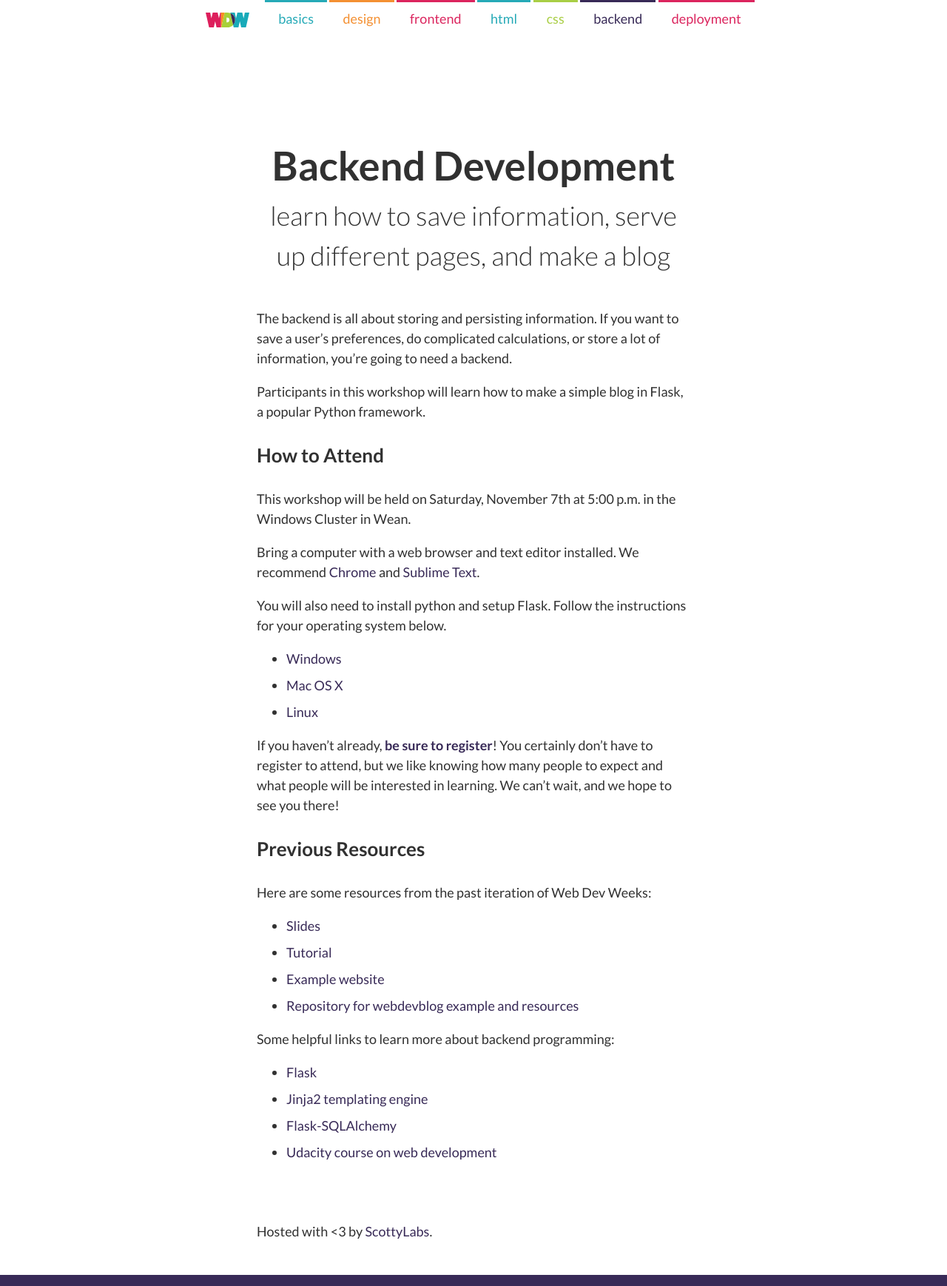
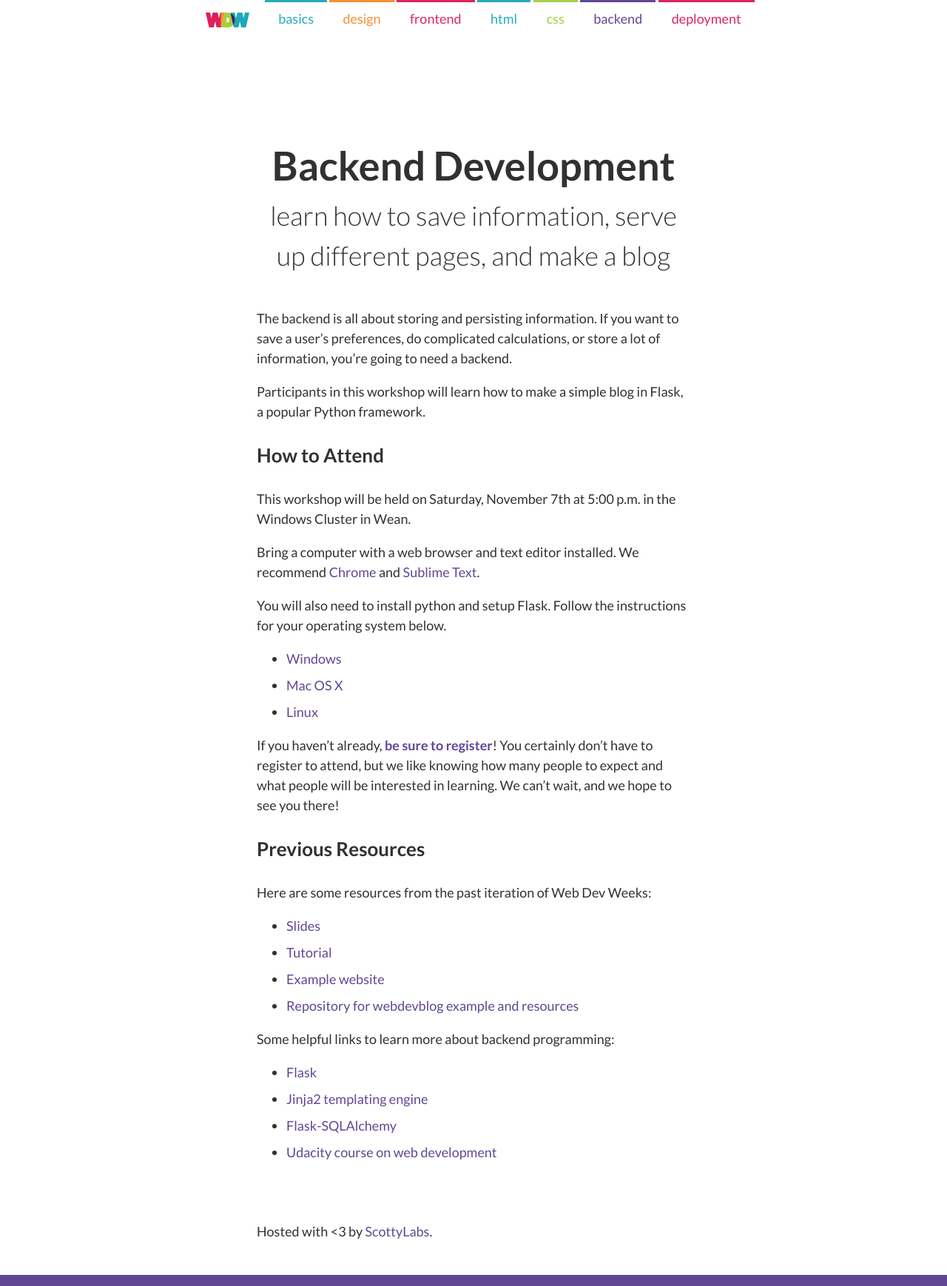
Before and after one commit to ScottyLabs/wdw, a Jekyll site: the page built from backend/index.md, in a window 1280 px wide. Shown: the whole page at 74% size. Built offline with Jekyll 4.4.1, drawn with Linux system fonts in a browser that asks for light colours; nearby versions of some CDN libraries; Markdown is read by kramdown in place of the engine named in the settings.

Commit message:
Experiment with tweaking the shade of purple

```diff
--- a/assets/css/main.scss
+++ b/assets/css/main.scss
@@ -9,7 +9,8 @@ $text: #313131;
 $wdw-pink: #DB255E;
 $wdw-orange: #F49032;
 $wdw-green: #A9CE45;
-$wdw-purple: #382A57;
+//$wdw-purple: #382A57;
+$wdw-purple: #604794;
 $wdw-blue: #26AAB7;
 
 // Convert Liquid list to Sass list
```
